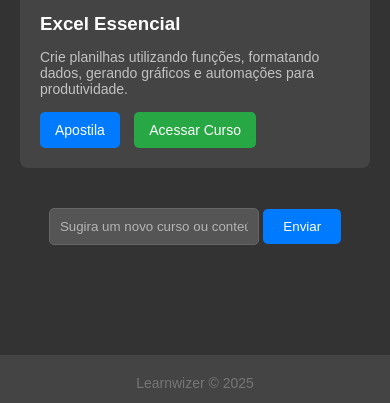
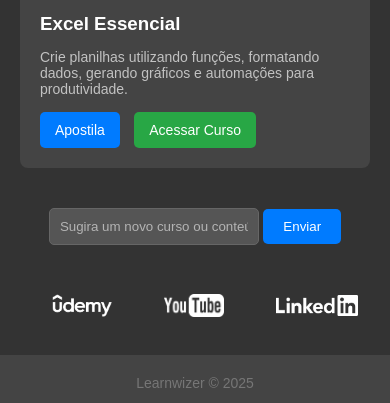
Before and after one commit to danielwzr/learnwizer, a plain HTML site: page public/index.html in a window 390 px wide. Shown: the part 697-1100 px from the top of the page. Drawn offline with Linux system fonts and the light colour scheme; a web font is replaced by a local one.

Commit message:
update social links

```diff
--- a/public/index.html
+++ b/public/index.html
@@ -26,7 +26,8 @@
         <a href="https://www.udemy.com/user/daniel-andrade-faria/" target="_blank">Udemy</a>
         <a href="https://www.youtube.com/@DanielAndrade-yh9lc" target="_blank">YouTube</a> -->
         <a href="https://www.udemy.com/user/daniel-andrade-faria/" target="_blank"><img src="udemy.png" alt=""></a>
-        <a href="https://www.youtube.com/@DanielAndrade-yh9lc" target="_blank"><img src="youtube.png" alt=""></a>
+        <a href="https://www.youtube.com/@DanielAndrade-yh9lc" target="_blank" class="youtube"><img src="youtube.png" alt=""></a>
+        <a href="https://www.linkedin.com/in/daniel-wzr/" target="_blank"><img class="linkedin" src="linkedinfull.png" alt=""></a>
         <!-- <div class="checkbox-wrapper-54">
           <label class="switch">
             <input type="checkbox" id="theme-toggle" checked>
--- a/public/style.css
+++ b/public/style.css
@@ -34,6 +34,7 @@ body {
   background-color: var(--bg-color);
   color: var(--text-color);
   transition: background-color 0.3s, color 0.3s;
+  position: relative;
 }
 
 main{
@@ -57,11 +58,14 @@ header .container {
   align-items: center;
 }
 
-header img {
-  height: 26px;
-/*   background-color: rgb(59, 0, 87);
-  border-radius: 50%;
-  padding: 4px;  */
+
+
+.social-theme img{
+  max-width: 60px;
+}
+
+.linkedin{
+  max-width: 82px !important;
 }
 
 header a {
@@ -508,8 +512,11 @@ footer a {
   header .container{
     justify-content: center;
   }
-  .social-theme a {
-    display: none;
+  .social-theme {
+    position: absolute;
+    bottom: 90px;
+    margin: 0 auto;
+    z-index: 999;
   }
   main{
     padding: 20px;
@@ -531,6 +538,9 @@ footer a {
   .card .buttons a:nth-child(2) {
     margin-top: 8px;
   }
+  .youtube{
+    display: none;
+  }
 }
 
 @media screen and (max-width: 270px) {
```
Also changed, not shown: public/linkedinfull.png (added).
